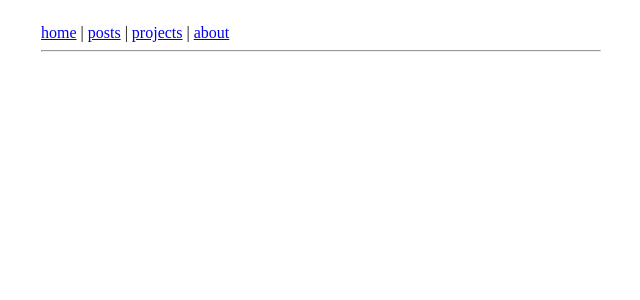
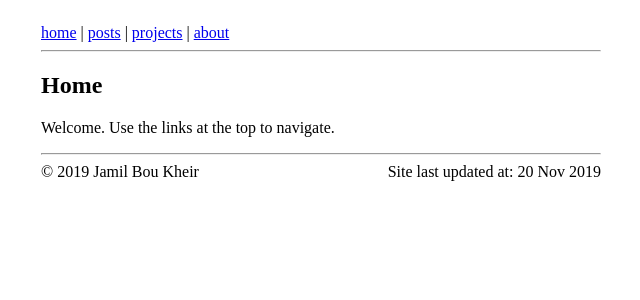
Before and after one commit to jamilbk/jamilbk.com, a Jekyll site: the page built from index.html, in a window 1280 px wide. Shown: the top 300 px of the page, without its empty margins (319-959 px from the left). Built offline with Jekyll 4.4.1, drawn with Linux system fonts in a browser that asks for light colours; the list of posts is cut into pages by our own code.

Commit message:
publish early

```diff
--- a/_config.yml
+++ b/_config.yml
@@ -17,12 +17,7 @@ title: "Jamil Bou Kheir"
 tagline: "Building and securing Internet systems professionally since 2011"
 email: blog@elbii.com
 description: >-
-  I'm Jamil. This is my personal website.
-
-  I'm experimenting using this a
-
-
-  Unlike a Facebook profile, I get to post what I want
+  Personal website of Jamil Bou Kheir
 baseurl: "" # the subpath of your site, e.g. /blog
 url: "https://jamilbk.com"
 author:
--- a/_layouts/default.html
+++ b/_layouts/default.html
@@ -21,6 +21,13 @@
         {{ content }}
       </section>
       <footer>
+        <hr>
+        <span style="float: left">
+          © 2019 Jamil Bou Kheir
+        </span>
+        <span style="float: right">
+          Site last updated at: {{ site.time | date_to_string }}
+        </span>
       </footer>
     </main>
   </body>
--- a/index.html
+++ b/index.html
@@ -2,3 +2,10 @@
 layout: default
 title: jamil bou kheir
 ---
+
+<h1>
+  Home
+</h1>
+<p>
+  Welcome. Use the links at the top to navigate.
+</p>
```
Also changed, not shown: about.md (+4 -7 lines), posts.md (+8 -0 lines), projects.md (+8 -0 lines).
